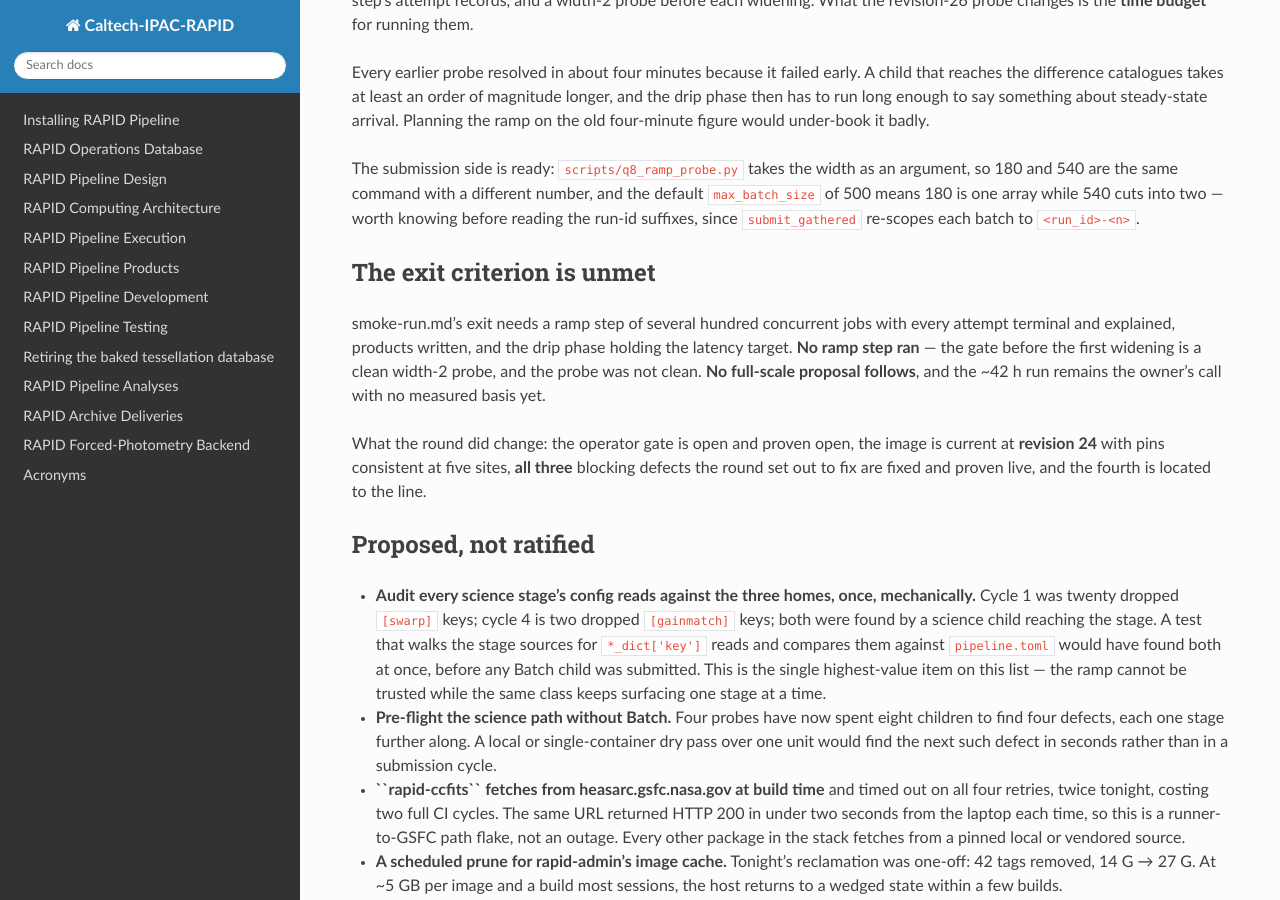
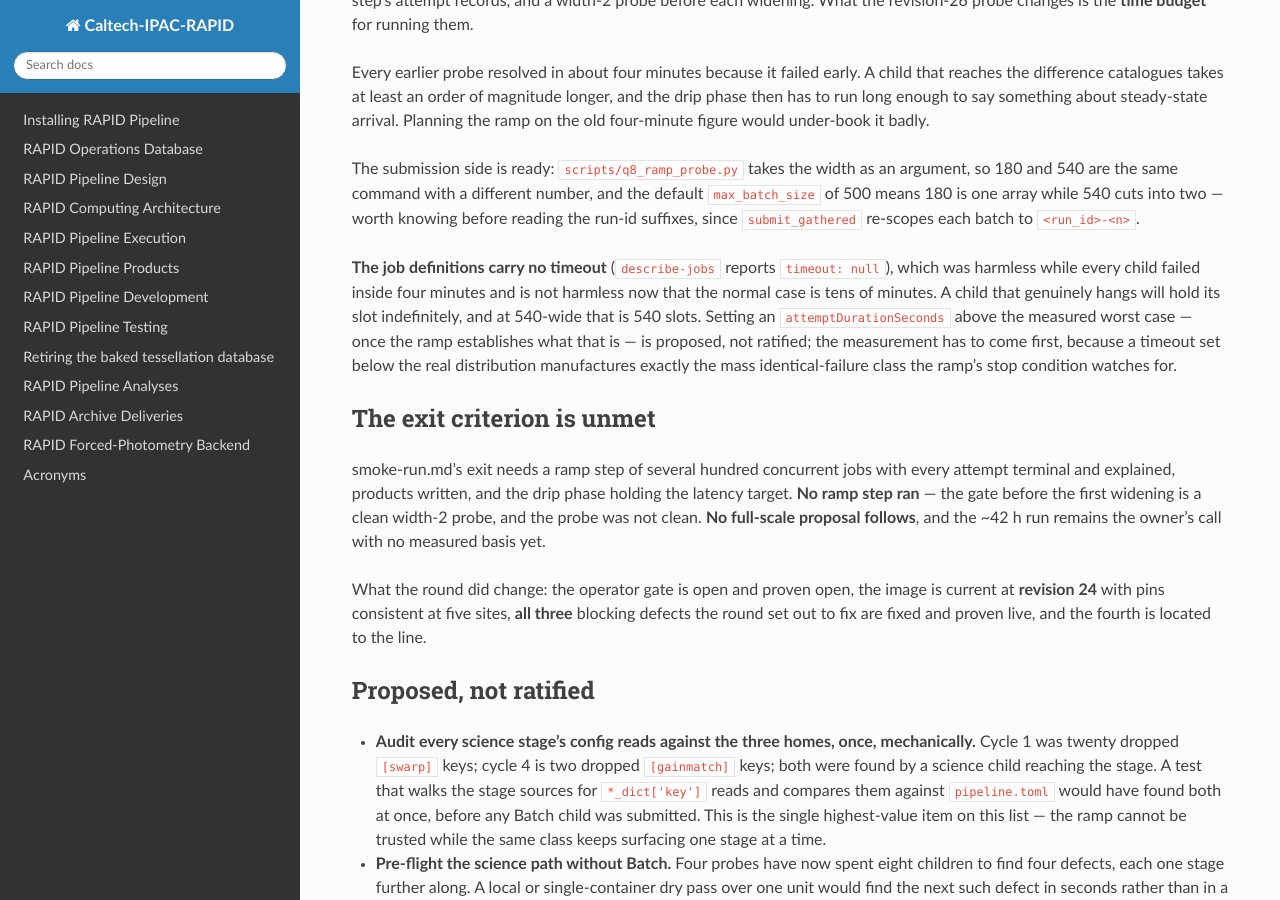
Before and after one commit to Caltech-IPAC/rapid, a Sphinx documentation site: the page built from docs/source/dev/q9_fix_round.rst, in a window 1280 px wide and 900 px high, scrolled down 8226 px. Built offline with Sphinx 7.4.7 and the Read the Docs theme 3.1.0, drawn with Linux system fonts in a browser that asks for light colours.

Commit message:
docs: the job definitions carry no timeout, which stops being harmless here
describe-jobs reports timeout: null. That was fine while every child
failed inside four minutes; it is not fine now that the normal case is
tens of minutes, because a child that genuinely hangs holds its slot
indefinitely — and at 540-wide that is 540 slots.

Setting attemptDurationSeconds is proposed, not ratified, and
deliberately not set here: the measurement has to come first. A timeout
below the real distribution manufactures exactly the mass
identical-failure class the ramp's own stop condition watches for, which
would be a self-inflicted wound of the kind this round has already had
one of.

Co-Authored-By: Claude Opus 5 <noreply@anthropic.com>
Claude-Session: https://claude.ai/code/session_0171Nyu9f4jFHak4w8HopTAL

```diff
--- a/docs/source/dev/q9_fix_round.rst
+++ b/docs/source/dev/q9_fix_round.rst
@@ -553,6 +553,16 @@ one array while 540 cuts into two — worth knowing before reading the
 run-id suffixes, since ``submit_gathered`` re-scopes each batch to
 ``<run_id>-<n>``.
 
+**The job definitions carry no timeout** (``describe-jobs`` reports
+``timeout: null``), which was harmless while every child failed inside
+four minutes and is not harmless now that the normal case is tens of
+minutes. A child that genuinely hangs will hold its slot indefinitely,
+and at 540-wide that is 540 slots. Setting an ``attemptDurationSeconds``
+above the measured worst case — once the ramp establishes what that is —
+is proposed, not ratified; the measurement has to come first, because a
+timeout set below the real distribution manufactures exactly the mass
+identical-failure class the ramp's stop condition watches for.
+
 The exit criterion is unmet
 ---------------------------
 
```
